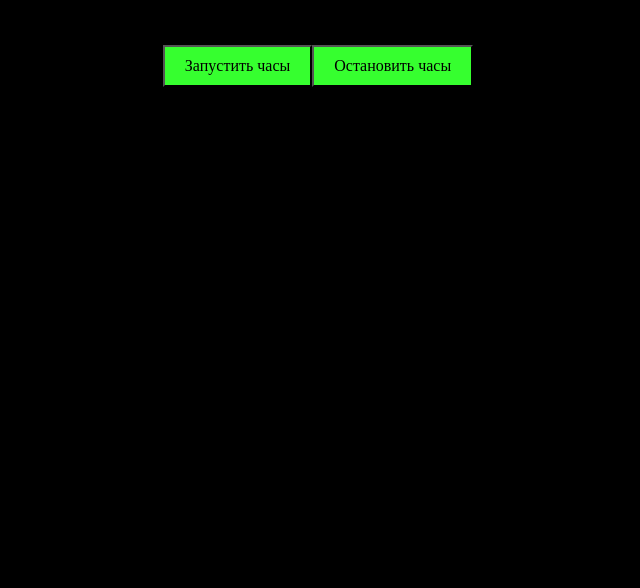
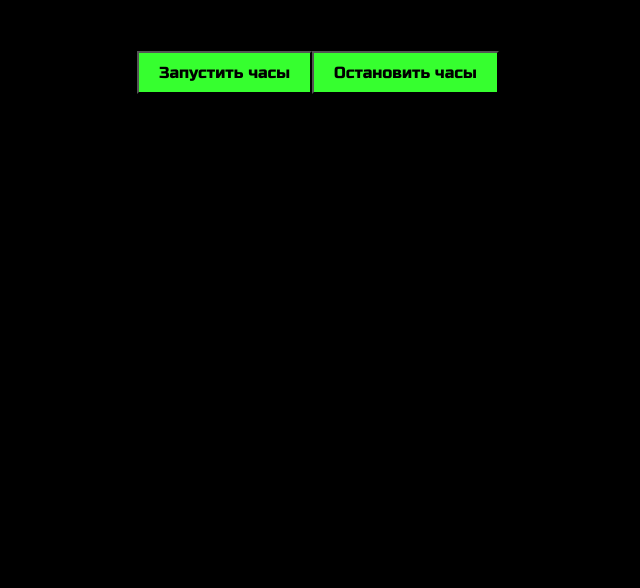
Before and after one commit to Taitanos/watch, a plain HTML site: page index.html in a window 1280 px wide. Shown: the part 212-800 px from the top of the page, without its empty margins (322-962 px from the left). Drawn offline with Linux system fonts and the light colour scheme.

Commit message:
refactoring styles.css font-family

```diff
--- a/styles.css
+++ b/styles.css
@@ -1,7 +1,7 @@
 body {
     background-color: rgb(0, 0, 0);
     color: rgb(54, 255, 47);
-    font-family: "Russo+One";
+    font-family: "Russo One";
     font-size: 50px
 }
 
@@ -11,7 +11,7 @@ button {
     color: black;
     padding: 10px 20px;
     font-size: 16px;
-    font-family: "Russo+One";
+    font-family: "Russo One";
 }
 
 
```
